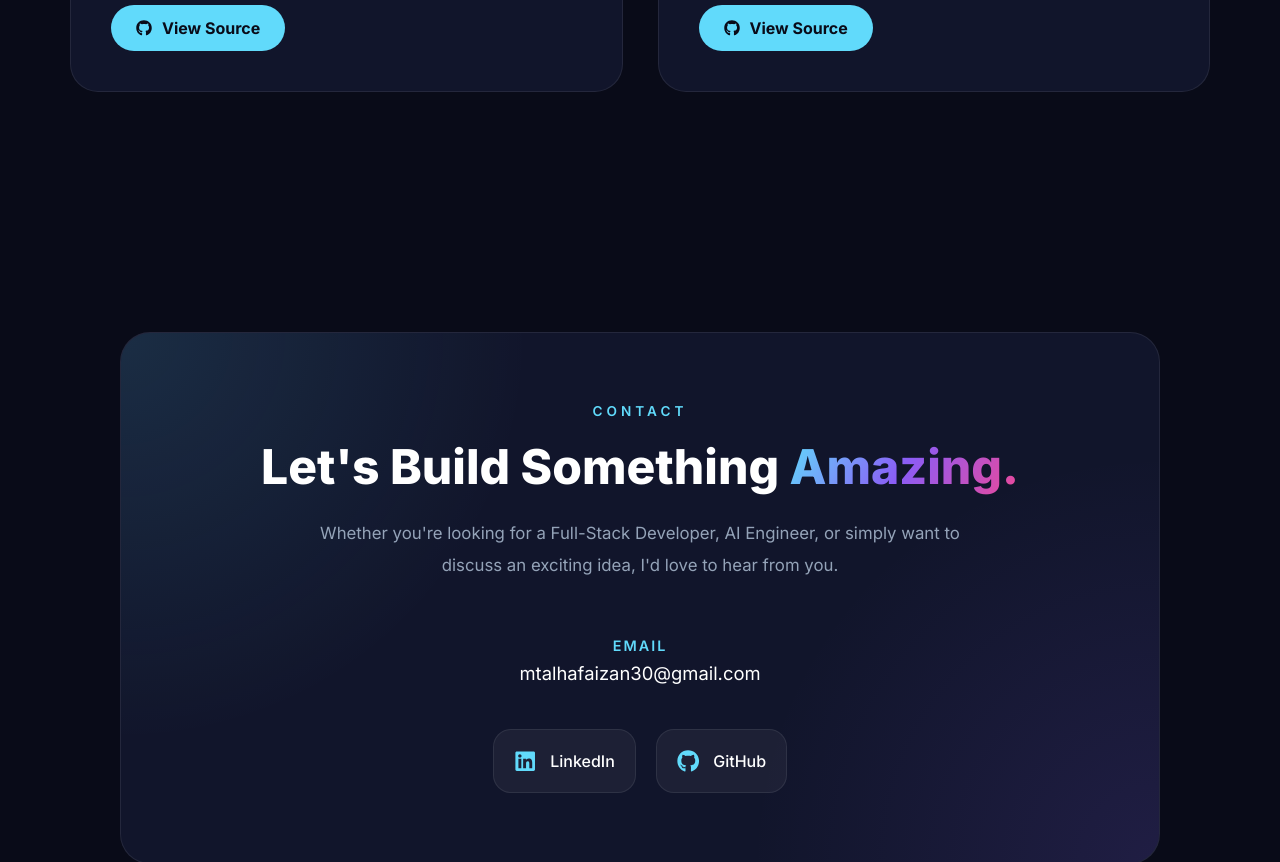
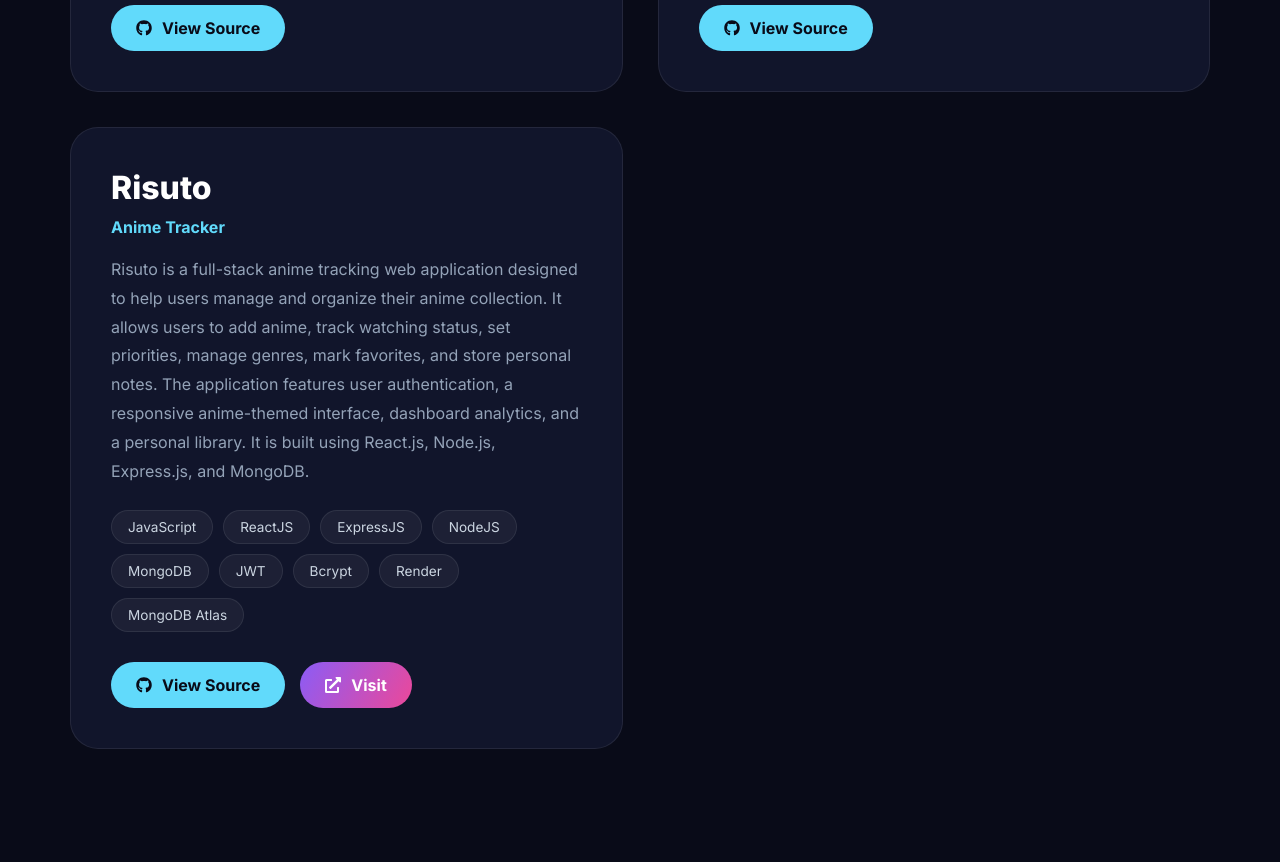
Before and after one commit to talha-xml/Portfolio, a React (Create React App) app: page / in a window 1280 px wide. Shown: the part 5880-6742 px from the top of the page. Built offline with nearby package versions, Linux system fonts and the light colour scheme.

Commit message:
added latest project

```diff
--- a/src/pages/Contact.js
+++ b/src/pages/Contact.js
@@ -7,7 +7,7 @@ function Contact() {
       <div className="contact-card">
         <p className="contact-tag">Contact</p>
         <h1 className="contact-title">
-          Let's Build Something <span>Amazing.</span>
+          want to Build Something <span>Nice?</span>
         </h1>
         <p className="contact-text">
           Whether you're looking for a Full-Stack Developer, AI Engineer, or simply want to discuss
--- a/src/pages/Projects.js
+++ b/src/pages/Projects.js
@@ -46,6 +46,26 @@ function Projects() {
         'This project implements an inverted index using Hadoop and MapReduce for efficient retrieval of documents based on their content. The project demonstrates the use of distributed computing techniques to process large datasets and build an index that allows for fast search and retrieval of information. Testes on 50+ eBooks.',
       technologies: ['Python', 'Hadoop', 'MapReduce', 'Big Data'],
       github: 'https://github.com/talha-xml/PDC-Project-InvertedIndex'
+    },
+    {
+      title: 'Risuto',
+      subtitle: 'Anime Tracker',
+      description:
+        'Risuto is a full-stack anime tracking web application designed to help users manage and organize their anime collection. It allows users to add anime, track watching status, set priorities, manage genres, mark favorites, and store personal notes. The application features user authentication, a responsive anime-themed interface, dashboard analytics, and a personal library. It is built using React.js, Node.js, Express.js, and MongoDB.',
+      technologies: [
+        'JavaScript',
+        'ReactJS',
+        'ExpressJS',
+        'NodeJS',
+        'MongoDB',
+        'JWT',
+        'Bcrypt',
+        'Render',
+        'MongoDB Atlas'
+      ],
+      github: 'https://github.com/talha-xml/risuto',
+      website: 'https://risuto-frontend.onrender.com/',
+      unavailable: false
     }
   ];
 
```
